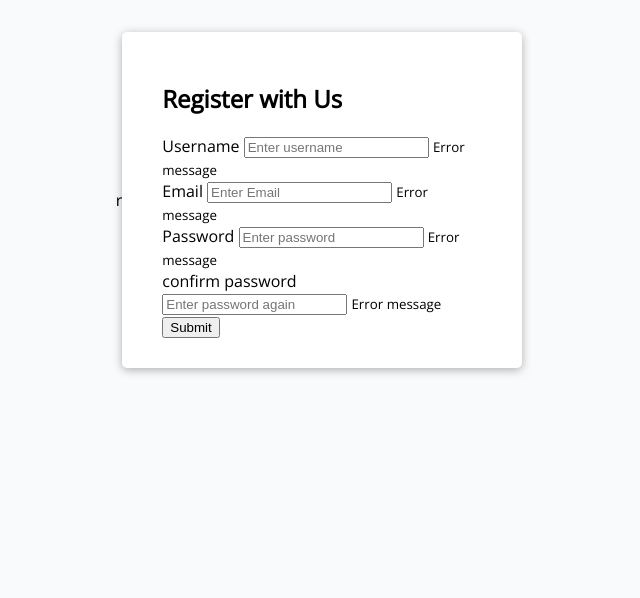
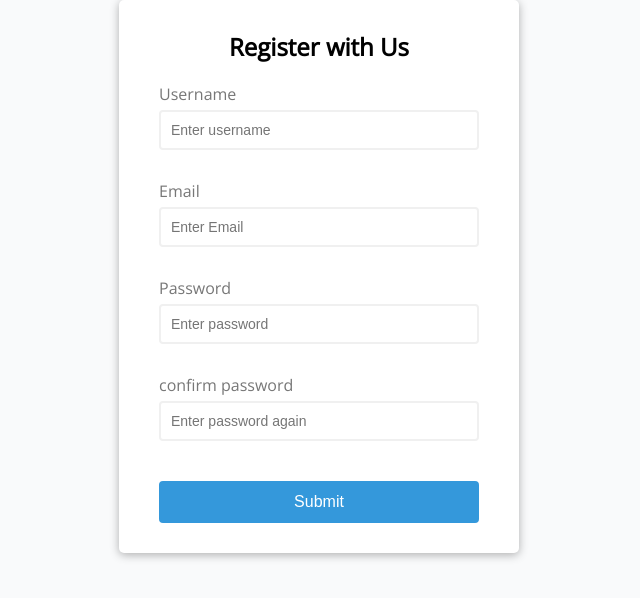
Before and after one commit to makeithappentodayyes/form-validator, a plain HTML site: page index.html in a window 1280 px wide. Shown: the whole page, without its empty margins (321-961 px from the left). Drawn offline with nearby package versions, Linux system fonts and the light colour scheme.

Commit message:
submit button styled with lager font size, padding and color

```diff
--- a/index.html
+++ b/index.html
@@ -5,7 +5,7 @@
     <meta charset="UTF-8">
     <meta name="viewport" content="width=device-width, initial-scale=1.0">
     <link rel="stylesheet" href="style.css"
-    <title>r</title>
+    <title></title>
 </head>
 <body>
    <div class="container">
--- a/style.css
+++ b/style.css
@@ -1,6 +1,10 @@
 
 @import url('https://fonts.googleapis.com/css2?family=Open+Sans&display=swap');
 
+:root {
+    --success-color:  #2ecc71;
+    --error-color: #e74c3c;
+}
 
 * {
     box-sizing: border-box ;
@@ -26,6 +30,72 @@
 
 }
 
+h2 {
+    text-align: center;
+    margin: 0 0 20px;
+}
+
 .form{
     padding: 30px 40px;
 }
+
+.form-control {
+   margin-bottom: 10px;
+   padding-bottom: 20px;
+   position: relative;
+}
+
+.form-control label {
+    color: #777;
+    display: block;
+    margin-bottom: 5px;
+}
+
+
+.form-control input {
+    border: 2px solid #f0f0f0;
+    border-radius: 4px;
+    display: block;
+    width: 100%;
+    padding: 10px;
+    font-size: 14px;
+}
+
+.form-control input:focus {
+    outline: 0;
+    border-color: #777;
+}
+
+
+.form-control.success input {
+    border-color: var(--success-color);
+}
+
+.form-control.error input {
+    border-color: var(--error-color);
+}
+
+.form-control small {
+    color: var(--error-color);
+    position: absolute;
+    bottom: 0;
+    left: 0;
+    visibility: hidden;
+}
+
+.form-control.error small {
+    visibility: visible;
+}
+
+.form button {
+    cursor: pointer;
+    background-color: #3498db;
+    border: 2px solid  #3498db;
+    border-radius: 4px;
+    color: #fff;
+    display: block;
+    font-size: 16px;
+    padding: 10px;
+    margin-top: 20px;
+    width: 100%;
+}
```
